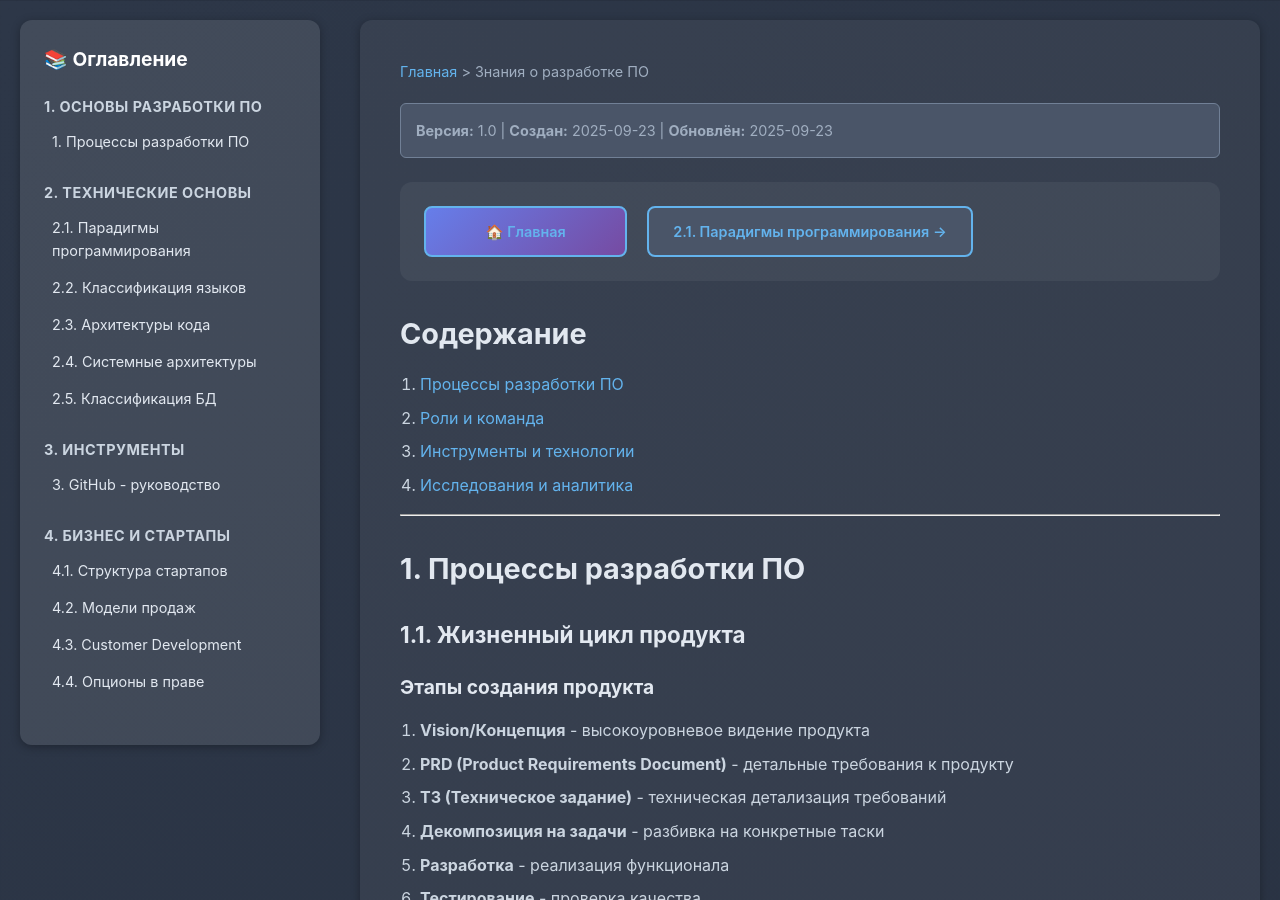
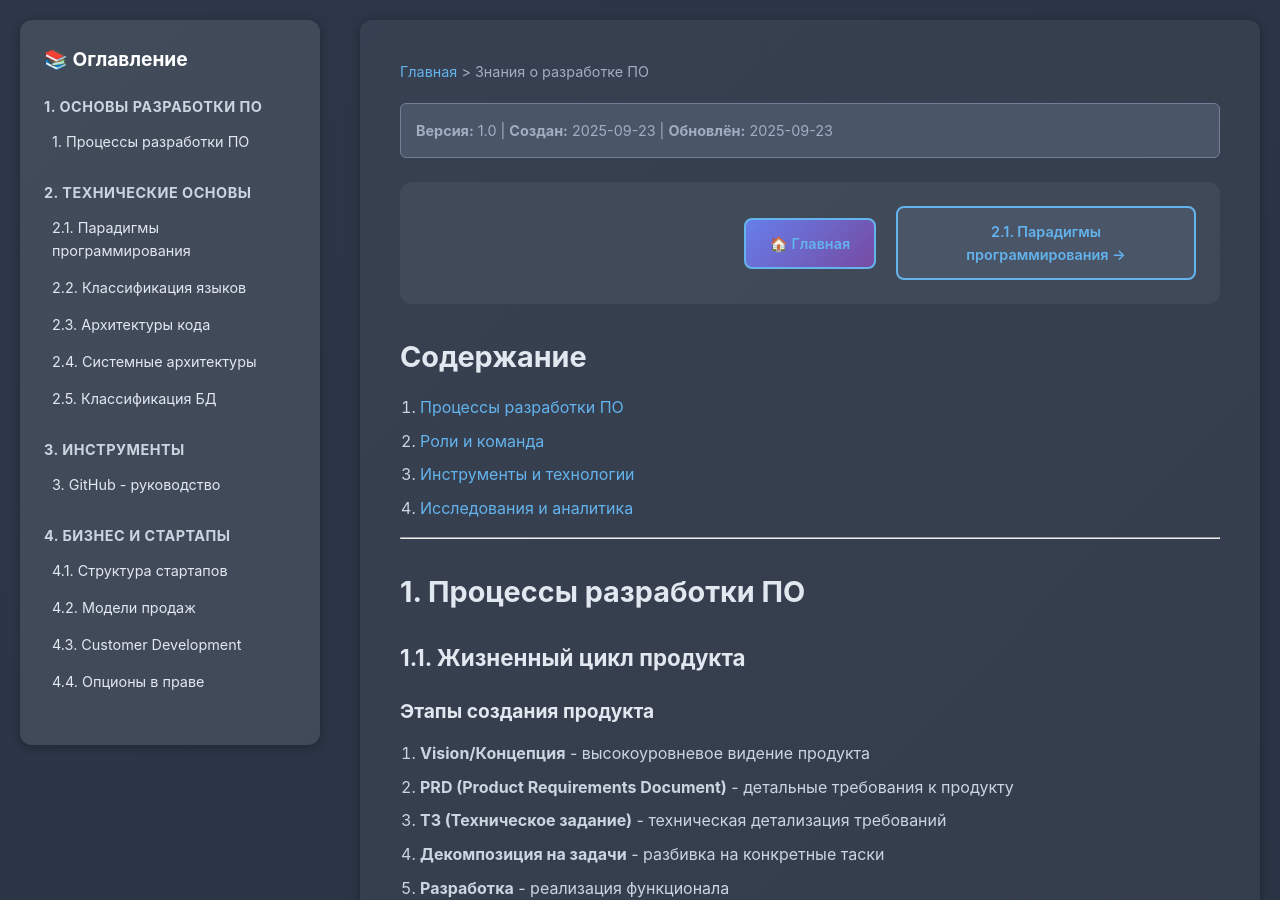
Before and after one commit to FTG-agency/pwa-test, a Jekyll site: the page built from knowledge/1-software-development-processes.md, in a window 1280 px wide and 900 px high. Built offline with Jekyll 4.4.1, drawn with Linux system fonts in a browser that asks for light colours.

Commit message:
fix: add placeholder divs to maintain navigation button alignment
- Added empty divs when prev/next buttons are missing
- This keeps Home button centered and other buttons properly positioned
- Fixes layout shift on first/last articles where buttons were missing

```diff
--- a/_layouts/page.html
+++ b/_layouts/page.html
@@ -595,6 +595,8 @@
                     <a href="/test/knowledge/{{ current_prev }}" class="nav-button prev">
                         ← {{ prev_article.title }}
                     </a>
+                {% else %}
+                    <div></div>
                 {% endif %}
 
                 <!-- Домой -->
@@ -612,6 +614,8 @@
                     <a href="/test/knowledge/{{ current_next }}" class="nav-button next">
                         {{ next_article.title }} →
                     </a>
+                {% else %}
+                    <div></div>
                 {% endif %}
             </div>
             {% else %}
@@ -640,6 +644,8 @@
                     <a href="/test/knowledge/{{ current_prev }}" class="nav-button prev">
                         ← {{ prev_article.title }}
                     </a>
+                {% else %}
+                    <div></div>
                 {% endif %}
 
                 <!-- Домой -->
@@ -657,6 +663,8 @@
                     <a href="/test/knowledge/{{ current_next }}" class="nav-button next">
                         {{ next_article.title }} →
                     </a>
+                {% else %}
+                    <div></div>
                 {% endif %}
             </div>
             {% else %}
```
